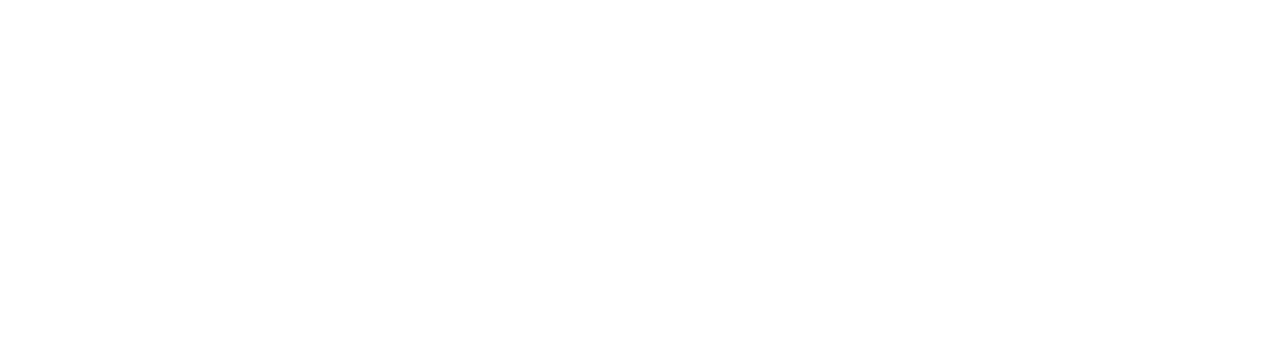
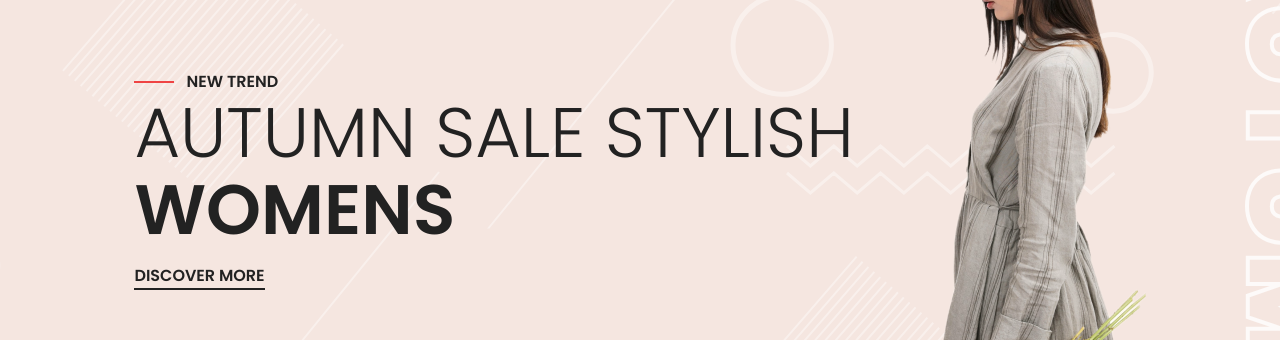
Before and after one commit to halfdobis/ecommerce-shop, a React (Create React App) app: page / in a window 1280 px wide. Shown: the part 220-560 px from the top of the page. Built offline with nearby package versions, Linux system fonts and the light colour scheme; no server answers.

Commit message:
Hero-section

```diff
--- a/src/components/Hero.js
+++ b/src/components/Hero.js
@@ -1,7 +1,36 @@
-import React from 'react';
+import React from "react";
+import WomanImg from "../img/woman_hero.png";
+import { Link } from "react-router-dom";
 
 const Hero = () => {
-  return <div>Hero</div>;
+  return (
+    <section className="bg-pink-200 h-[800px] bg-hero bg-no-repeat bg-cover bg-center py-24">
+      <div className="container mx-auto flex justify-around h-full">
+        {/* text */}
+        <div className="flex flex-col justify-center">
+          {/* pre-title */}
+          <div className="font-semibold flex items-center uppercase">
+            <div className="w-10 h-[2px] bg-red-500 mr-3"></div>New Trend
+          </div>
+          {/* title */}
+          <h1 className="text-[70px] leading-[1.1] font-light mb-4">
+            AUTUMN SALE STYLISH <br />
+            <span className="font-semibold">WOMENS</span>
+          </h1>
+          <Link
+            to={"/"}
+            className="self-start uppercase font-semibold border-b-2 border-primary"
+          >
+            Discover More
+          </Link>
+        </div>
+        {/* image */}
+        <div className="hidden lg:block">
+          <img src={WomanImg} alt="img" />
+        </div>
+      </div>
+    </section>
+  );
 };
 
 export default Hero;
--- a/src/pages/Home.js
+++ b/src/pages/Home.js
@@ -3,6 +3,8 @@
 import { ProductContext } from "../contexts/ProductContext";
 
 import Product from "../components/Product";
+
+import Hero from "../components/Hero";
 
 const Home = () => {
   // get products from product context
@@ -15,6 +17,7 @@
   });
   return (
     <div>
+      <Hero />
       <section className="py-16">
         <div className="container mx-auto">
           <div className="grid grid-cols-1 md:grid-cols-2 lg:grid-cols-4 xl:grid-cols-5 gap-[30px] max-w-sm mx-auto md:max-w-none md:mx-0">
```
